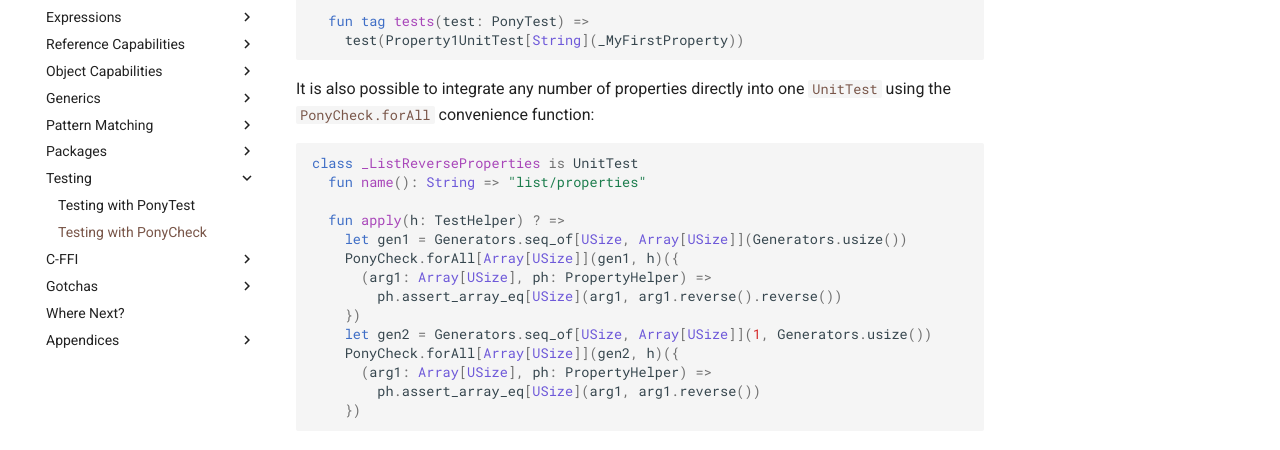
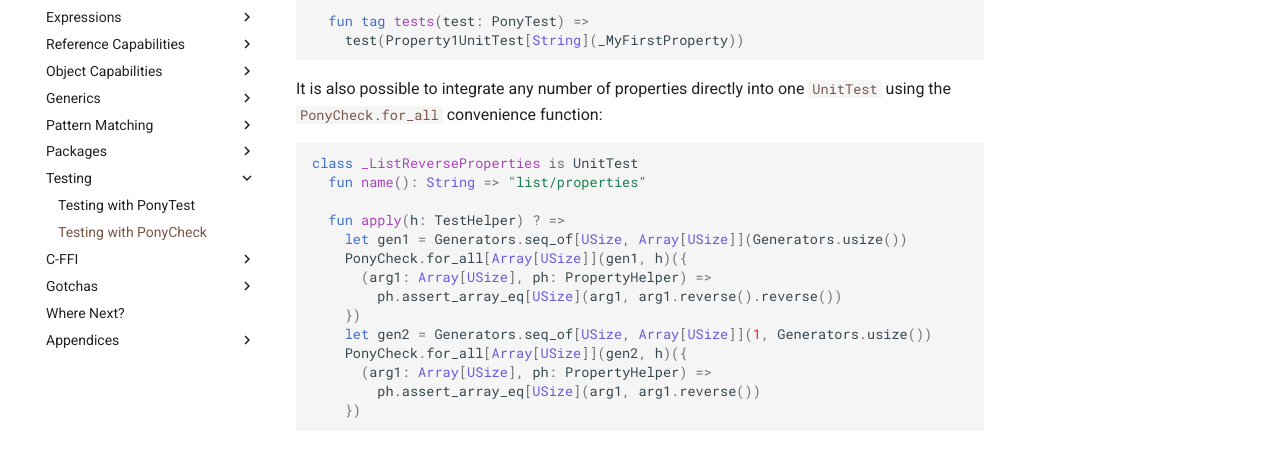
Before and after one commit to ponylang/pony-tutorial, an MkDocs documentation site: the page built from docs/testing/ponycheck.md, in a window 1280 px wide and 900 px high, scrolled down 1872 px. Shown: the part 172-622 px from the top of the window. Built offline with MkDocs 1.6.1 and Material for MkDocs 9.7.7, drawn with Linux system fonts in a browser that asks for light colours; comment, search, counter and statistics services are not loaded.

Commit message:
Correct method names

````diff
--- a/docs/testing/ponycheck.md
+++ b/docs/testing/ponycheck.md
@@ -76,7 +76,7 @@
 ```
 
 It is also possible to integrate any number of properties directly into one
-[`UnitTest`](https://stdlib.ponylang.io/pony_test-UnitTest) using the [`PonyCheck.forAll`](https://stdlib.ponylang.io/pony_check-PonyCheck) convenience function:
+[`UnitTest`](https://stdlib.ponylang.io/pony_test-UnitTest) using the [`PonyCheck.for_all`](https://stdlib.ponylang.io/pony_check-PonyCheck) convenience function:
 
 ```pony
 class _ListReverseProperties is UnitTest
@@ -84,12 +84,12 @@
 
   fun apply(h: TestHelper) ? =>
     let gen1 = Generators.seq_of[USize, Array[USize]](Generators.usize())
-    PonyCheck.forAll[Array[USize]](gen1, h)({
+    PonyCheck.for_all[Array[USize]](gen1, h)({
       (arg1: Array[USize], ph: PropertyHelper) =>
         ph.assert_array_eq[USize](arg1, arg1.reverse().reverse())
     })
     let gen2 = Generators.seq_of[USize, Array[USize]](1, Generators.usize())
-    PonyCheck.forAll[Array[USize]](gen2, h)({
+    PonyCheck.for_all[Array[USize]](gen2, h)({
       (arg1: Array[USize], ph: PropertyHelper) =>
         ph.assert_array_eq[USize](arg1, arg1.reverse())
     })
````
